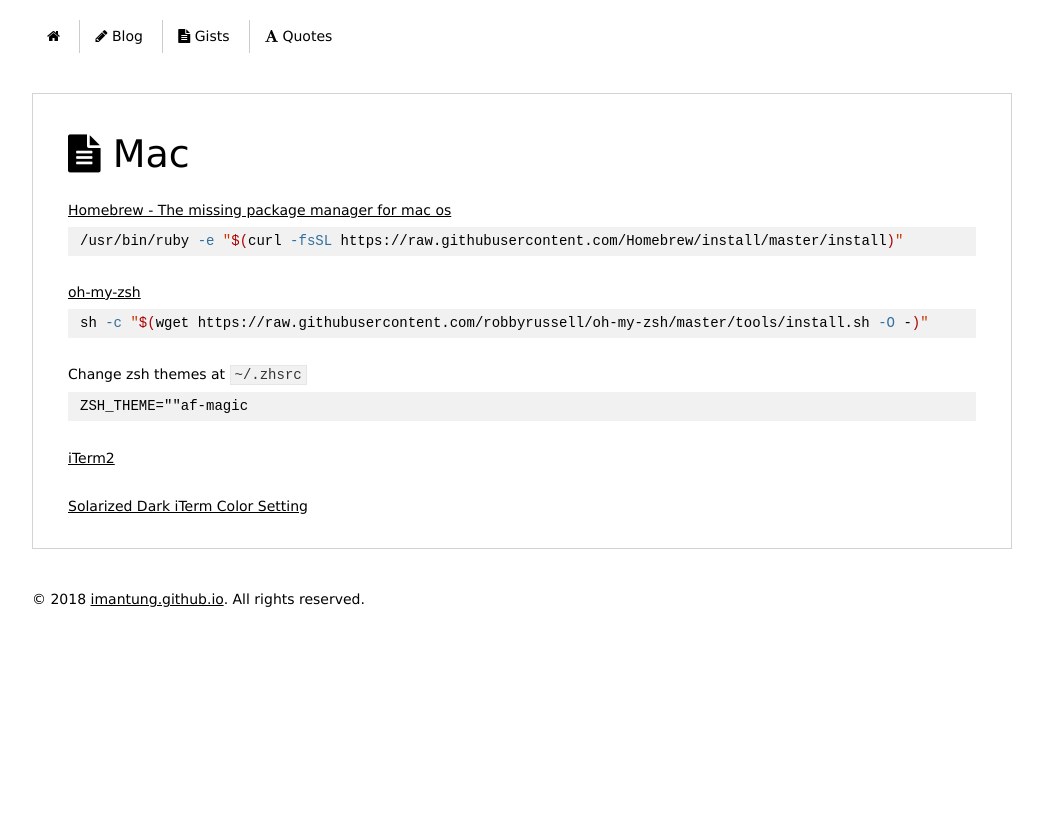
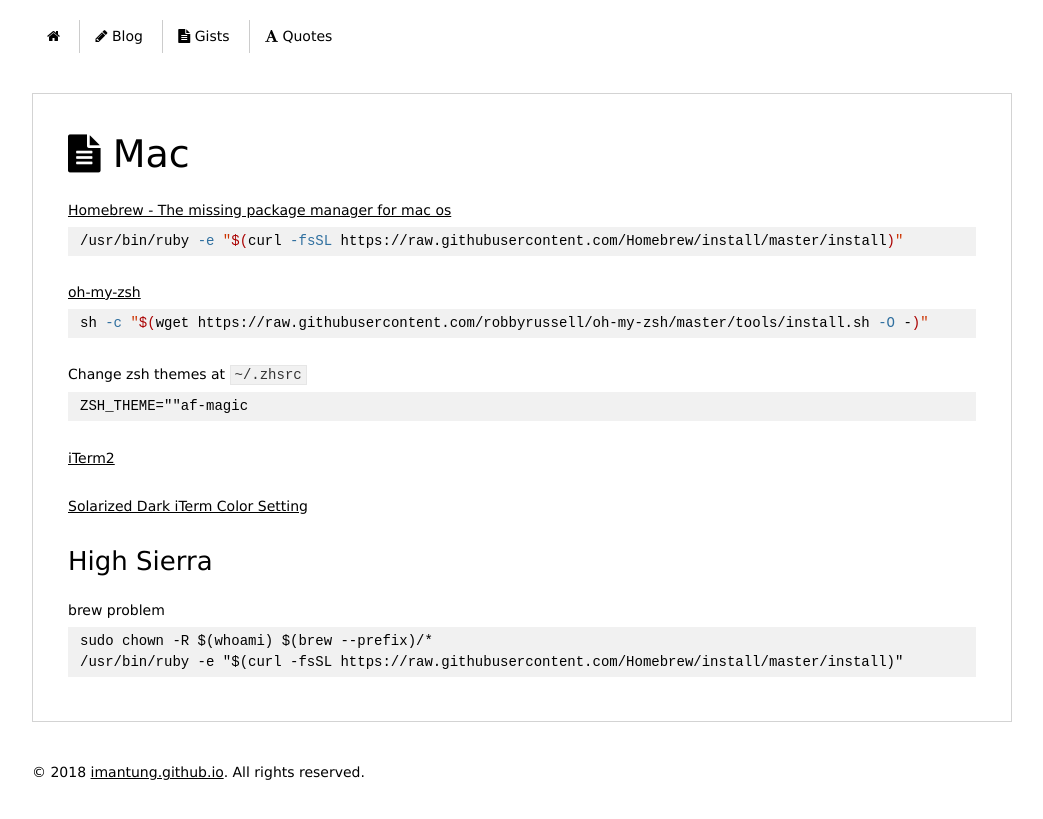
Before and after one commit to imantung/imantung.github.io, a Jekyll site: the page built from gist/techstacks/mac.md, in a window 1280 px wide. Shown: the top 819 px of the page, without its empty margins (118-1161 px from the left). Built offline with Jekyll 4.4.1, drawn with Linux system fonts in a browser that asks for light colours; nearby versions of some CDN libraries.

Commit message:
add high sierra section

````diff
--- a/gist/techstacks/mac.md
+++ b/gist/techstacks/mac.md
@@ -21,3 +21,12 @@ ZSH_THEME=""af-magic
 [iTerm2](https://www.iterm2.com/)
 
 [Solarized Dark iTerm Color Setting](https://raw.githubusercontent.com/mbadolato/iTerm2-Color-Schemes/master/schemes/Solarized%20Dark%20-%20Patched.itermcolors)
+
+
+### High Sierra
+
+brew problem
+```
+sudo chown -R $(whoami) $(brew --prefix)/*
+/usr/bin/ruby -e "$(curl -fsSL https://raw.githubusercontent.com/Homebrew/install/master/install)"
+```
````
